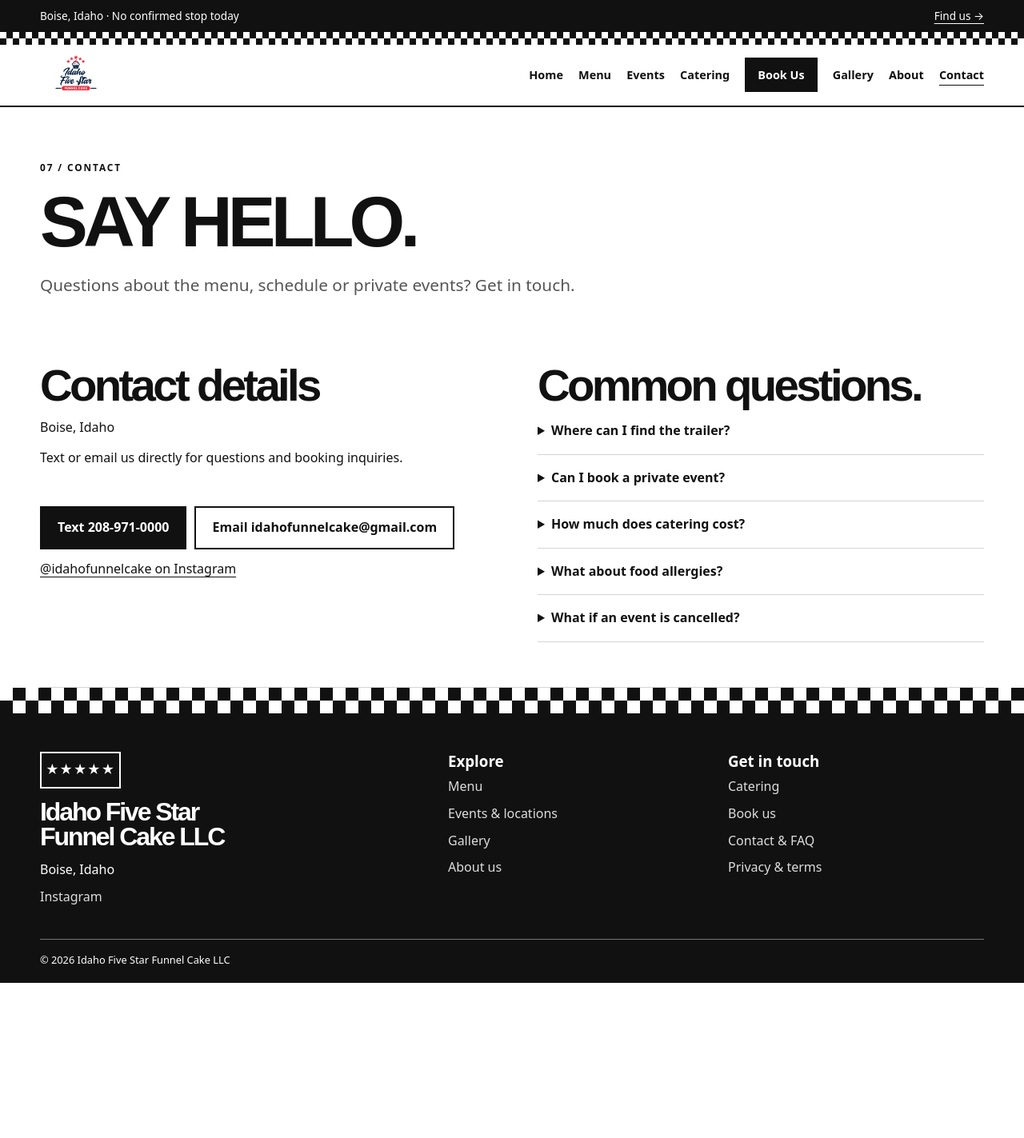
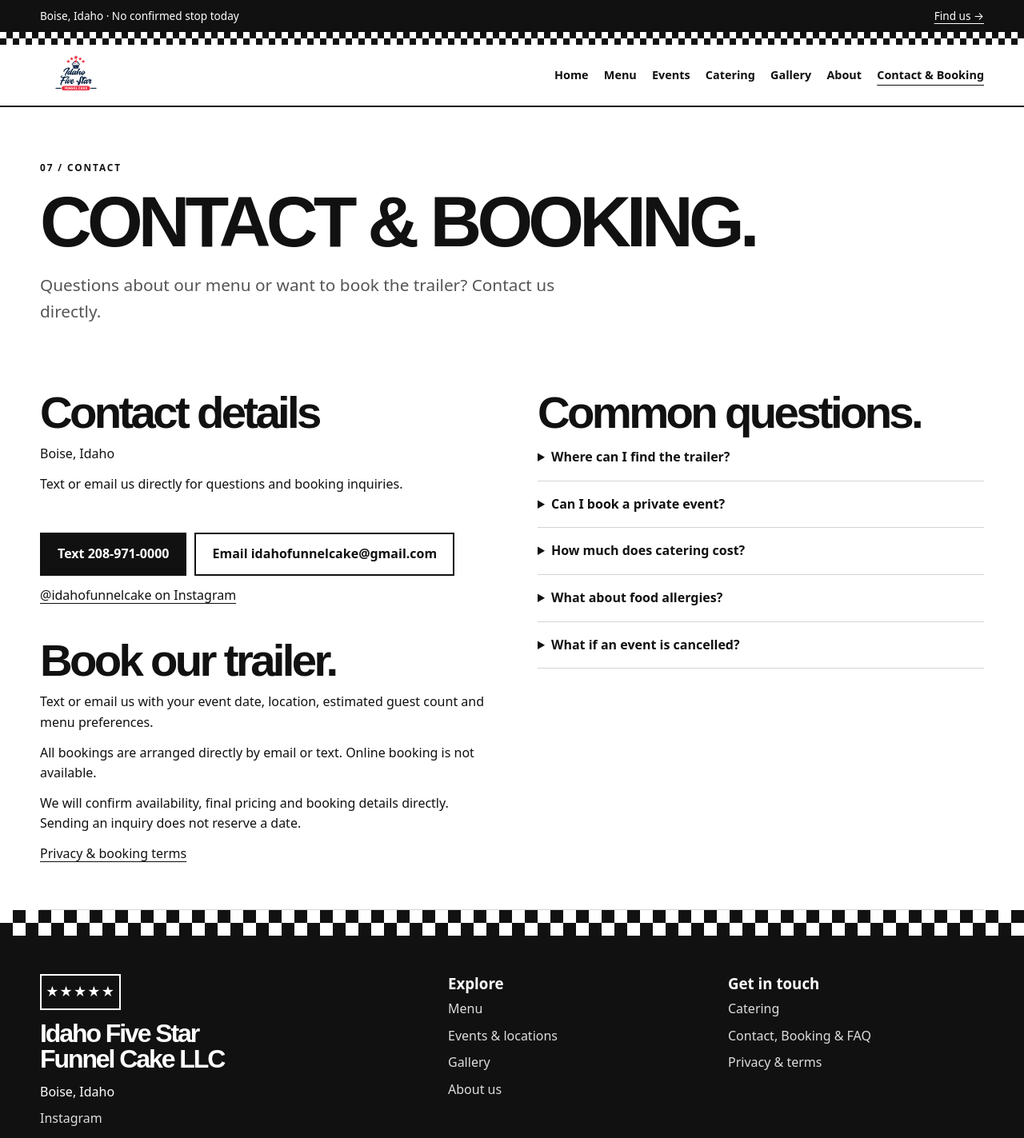
Before and after one commit to YoussefBoise/Funnel-Cake-Website, a plain HTML site: page contact/index.html in a window 1280 px wide. Shown: the top 1423 px of the page at 80% size. Before the commit the page ends 1229 px from the top, so only its background shows below. Drawn offline with Linux system fonts and the light colour scheme.

Commit message:
Combine Contact and Book Us navigation and pages

```diff
--- a/contact/index.html
+++ b/contact/index.html
@@ -3,7 +3,7 @@
     <head>
         <meta charset="utf-8">
         <meta name="viewport" content="width=device-width, initial-scale=1">
-        <title>Contact | Idaho Five Star Funnel Cake LLC</title>
+        <title>Contact &amp; Booking | Idaho Five Star Funnel Cake LLC</title>
         <meta name="description" content="Contact — Idaho Five Star Funnel Cake LLC, a mobile funnel cake food trailer in Boise, Idaho.">
         <meta property="og:title" content="Contact | Idaho Five Star Funnel Cake LLC">
         <meta property="og:description" content="Find our trailer, explore our menu or request event catering.">
@@ -31,18 +31,17 @@
                     <a   href="../menu/">Menu</a>
                     <a   href="../events/">Events</a>
                     <a   href="../catering/">Catering</a>
-                    <a  class="book" href="../booking/">Book Us</a>
                     <a   href="../gallery/">Gallery</a>
                     <a   href="../about/">About</a>
-                    <a aria-current="page"  href="../contact/">Contact</a>
+                    <a aria-current="page"  href="../contact/">Contact &amp; Booking</a>
                 </nav>
             </div>
         </header>
         <main id="main">
             <section class="intro wrap">
                 <span class="eyebrow">07 / Contact</span>
-                <h1>Say hello.</h1>
-                <p class="lead">Questions about the menu, schedule or private events? Get in touch.</p>
+                <h1>Contact &amp; booking.</h1>
+                <p class="lead">Questions about our menu or want to book the trailer? Contact us directly.</p>
             </section>
             <section class="wrap section split top-align">
                 <div>
@@ -54,6 +53,13 @@
                         <a class="button outline" href="mailto:idahofunnelcake@gmail.com">Email idahofunnelcake@gmail.com</a>
                     </div>
                     <p><a href="https://www.instagram.com/idahofunnelcake/" target="_blank" rel="noopener noreferrer">@idahofunnelcake on Instagram</a></p>
+                    <div id="booking" class="spaced">
+                        <h2>Book our trailer.</h2>
+                        <p>Text or email us with your event date, location, estimated guest count and menu preferences.</p>
+                        <p>All bookings are arranged directly by email or text. Online booking is not available.</p>
+                        <p>We will confirm availability, final pricing and booking details directly. Sending an inquiry does not reserve a date.</p>
+                        <p><a href="../privacy/">Privacy &amp; booking terms</a></p>
+                    </div>
                 </div>
                 <div>
                     <h2>Common questions.</h2>
@@ -80,8 +86,7 @@
                 <div>
                     <h3>Get in touch</h3>
                     <a href="../catering/">Catering</a>
-                    <a href="../booking/">Book us</a>
-                    <a href="../contact/">Contact & FAQ</a>
+                    <a href="../contact/">Contact, Booking &amp; FAQ</a>
                     <a href="../privacy/">Privacy & terms</a>
                 </div>
             </div>
```
